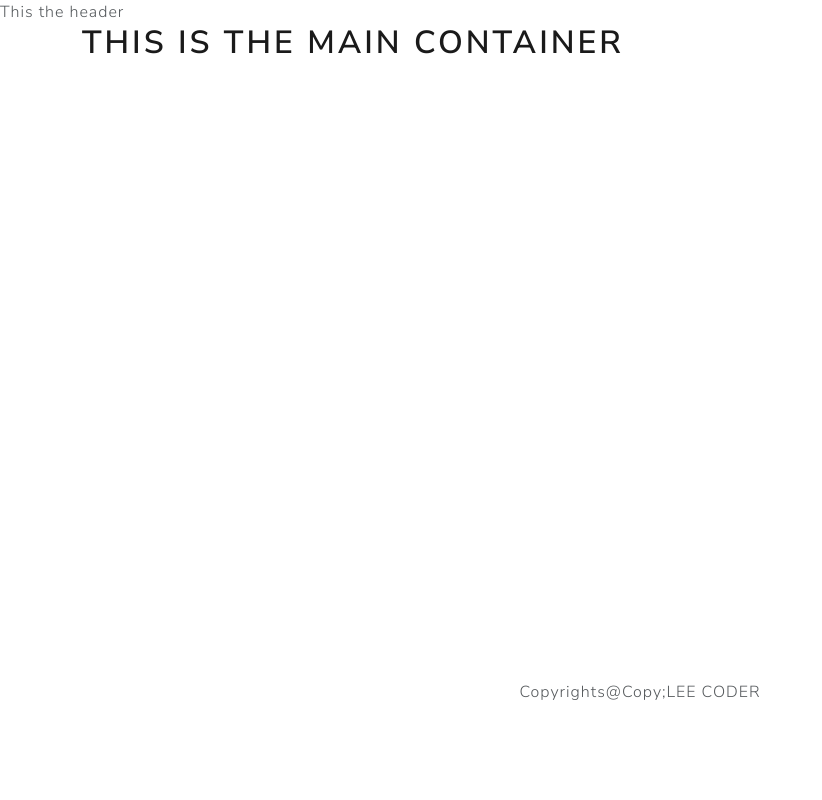
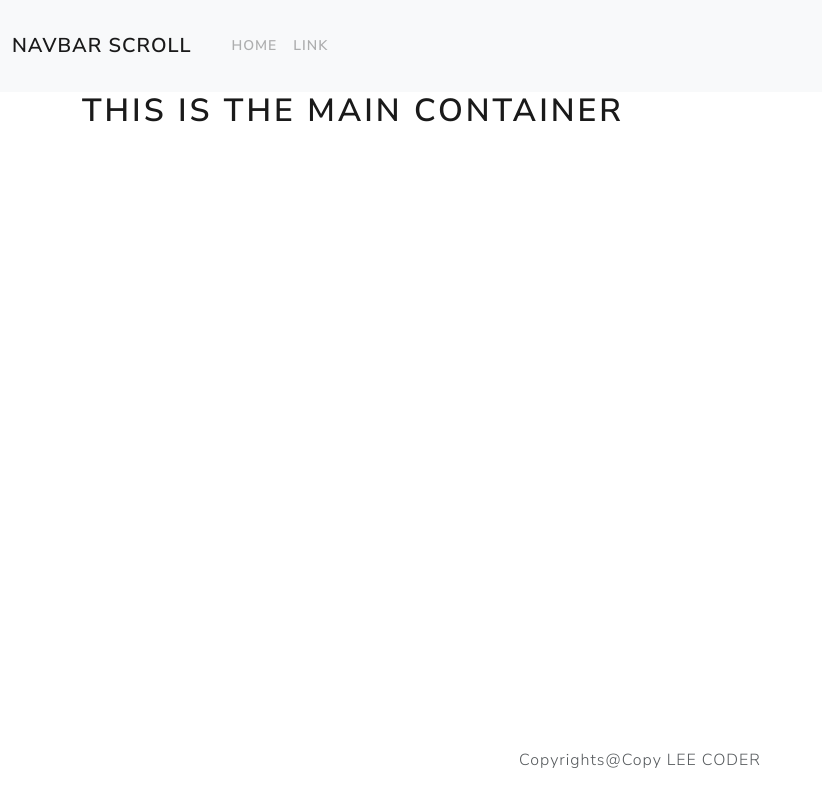
Before and after one commit to leoseis/ecomerce--frontend, a React (Create React App) app: page / in a window 1280 px wide. Shown: the whole page, without its empty margins (0-822 px from the left). Built offline with nearby package versions, Linux system fonts and the light colour scheme.

Commit message:
added navbar from react bootstrap

```diff
--- a/src/components/Footer.js
+++ b/src/components/Footer.js
@@ -6,7 +6,7 @@
     <footer>
       <Container>
         <Row>
-          <Col className="text-center py-3">Copyrights@Copy;LEE CODER</Col>
+          <Col className="text-center py-3">Copyrights@Copy LEE CODER</Col>
         </Row>
       </Container>
     </footer>
--- a/src/components/Header.js
+++ b/src/components/Header.js
@@ -1,11 +1,29 @@
 import React from 'react'
+import {Navbar, Nav,Container,Rows} from 'react-bootstrap'
 
-function header() {
+
+function Header() {
   return (
     <div>
-      <header> This the header</header>
+
+      <Navbar expand="lg" className="bg-body-tertiary">
+      <Container fluid>
+        <Navbar.Brand href="#">Navbar scroll</Navbar.Brand>
+        <Navbar.Toggle aria-controls="navbarScroll" />
+        <Navbar.Collapse id="navbarScroll">
+          <Nav
+            className="me-auto my-2 my-lg-0"
+            style={{ maxHeight: '100px' }}
+            navbarScroll
+          >
+            <Nav.Link href="#action1">Home</Nav.Link>
+            <Nav.Link href="#action2">Link</Nav.Link>
+          </Nav>
+        </Navbar.Collapse>
+      </Container>
+    </Navbar>
     </div>
   )
 }
 
-export default header
+export default Header
```
